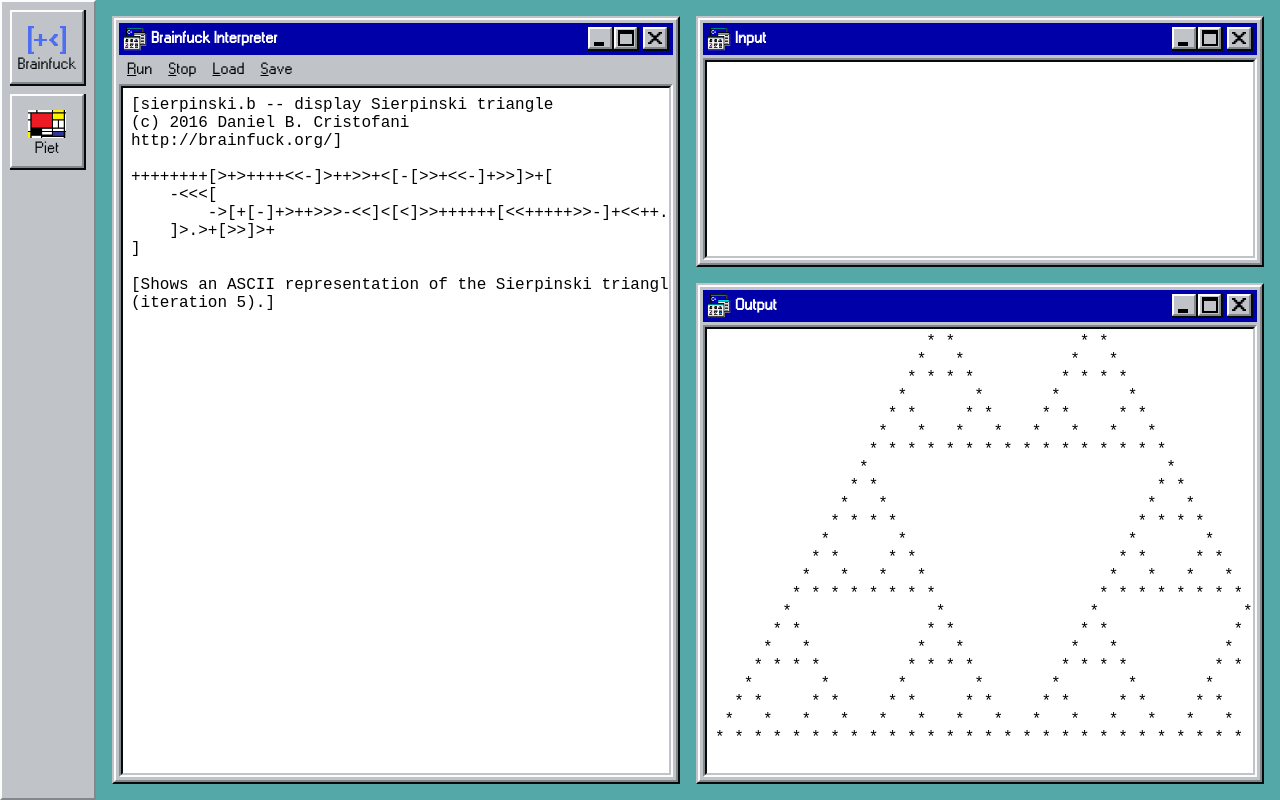
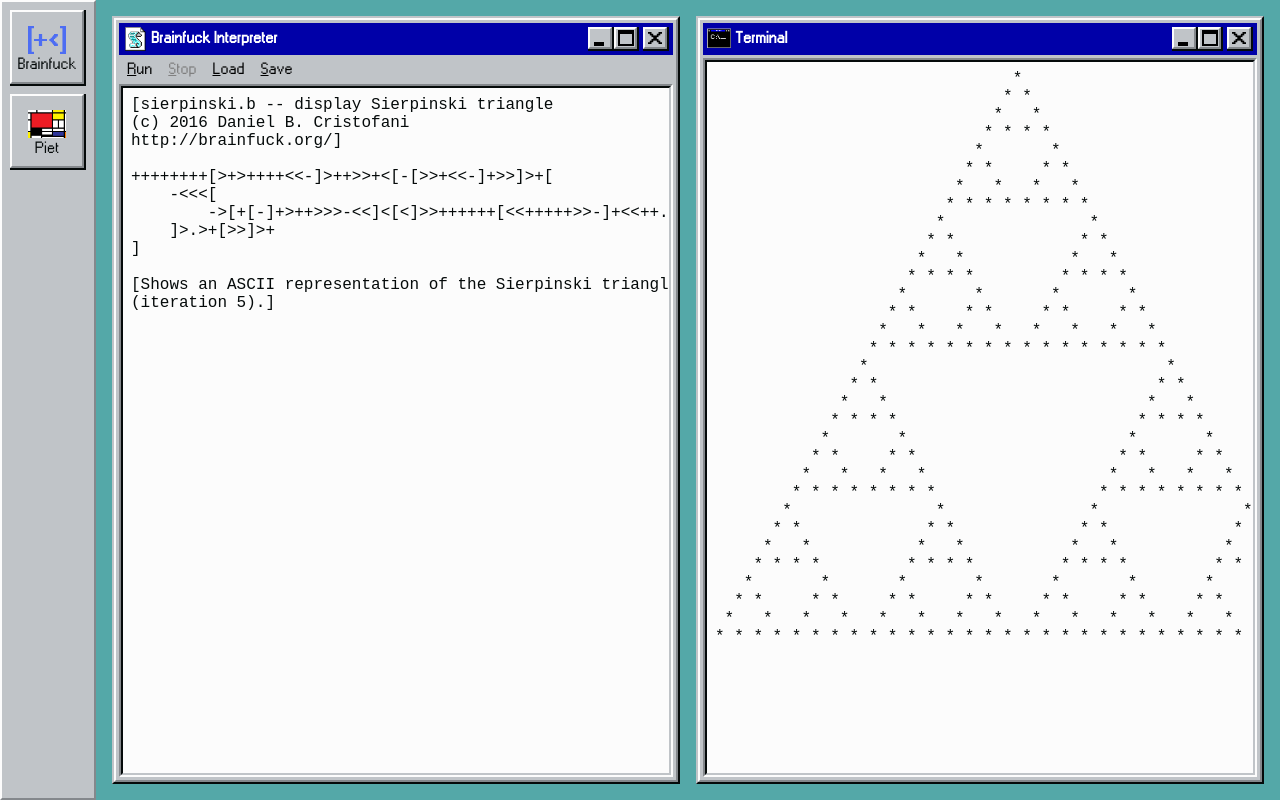
Before and after one commit to PScottZero/esolangs, a Next.js app: page /esolangs/brainfuck in a window 1280 px wide. Built offline with nearby package versions, Linux system fonts and the light colour scheme.

Commit message:
combined input + output

```diff
--- a/app/brainfuck/interpreter.ts
+++ b/app/brainfuck/interpreter.ts
@@ -1,9 +1,7 @@
 import { createBytes } from "../utils";
 
 const DATA_SIZE = 0x10000;
-
 const OPS_PER_ANIM_REQ = 4096;
-
 const OP_CHARS = [">", "<", "+", "-", ".", ",", "[", "]"];
 
 export class BrainfuckInterpreter {
@@ -16,13 +14,19 @@ export class BrainfuckInterpreter {
   input: string;
   inputPtr: number;
 
-  outputRef: React.RefObject<HTMLTextAreaElement>;
+  ioRef: React.RefObject<HTMLTextAreaElement>;
+  prevIoRef: React.MutableRefObject<string>;
 
   running: boolean;
+  setRunning: React.Dispatch<React.SetStateAction<boolean>>;
   waitingForInput: boolean;
   stopped: boolean;
 
-  constructor(outputRef: React.RefObject<HTMLTextAreaElement>) {
+  constructor(
+    ioRef: React.RefObject<HTMLTextAreaElement>,
+    prevIoRef: React.MutableRefObject<string>,
+    setRunning: React.Dispatch<React.SetStateAction<boolean>>
+  ) {
     this.data = createBytes(DATA_SIZE);
     this.dataPtr = 0;
 
@@ -32,9 +36,11 @@ export class BrainfuckInterpreter {
     this.input = "";
     this.inputPtr = 0;
 
-    this.outputRef = outputRef;
+    this.ioRef = ioRef;
+    this.prevIoRef = prevIoRef;
 
     this.running = false;
+    this.setRunning = setRunning;
     this.waitingForInput = false;
     this.stopped = true;
   }
@@ -51,24 +57,26 @@ export class BrainfuckInterpreter {
     this.input = "";
     this.inputPtr = 0;
 
-    this.outputRef.current!.value = "";
+    this.ioRef.current!.value = "";
+    this.prevIoRef.current = "";
 
     this.running = true;
     this.waitingForInput = false;
     this.stopped = false;
 
     console.log("running");
+    this.setRunning(true);
     this._run();
   }
 
   _run() {
-    console.log("peter");
     for (let i = 0; i < OPS_PER_ANIM_REQ; i++) {
       if (this.waitingForInput) break;
       this.step();
       if (!this.running) {
         console.log("stopped");
         this.stopped = true;
+        this.setRunning(false);
         return;
       }
     }
@@ -85,6 +93,7 @@ export class BrainfuckInterpreter {
 
   setInput(input: string) {
     this.input = input;
+    this.inputPtr = 0;
     this.waitingForInput = false;
   }
 
@@ -151,10 +160,9 @@ export class BrainfuckInterpreter {
   }
 
   out() {
-    this.outputRef.current!.value += String.fromCharCode(
-      this.data[this.dataPtr]
-    );
-    this.outputRef.current!.scrollTop = this.outputRef.current!.scrollHeight;
+    this.ioRef.current!.value += String.fromCharCode(this.data[this.dataPtr]);
+    this.prevIoRef.current = this.ioRef.current!.value;
+    this.ioRef.current!.scrollTop = this.ioRef.current!.scrollHeight;
   }
 
   in() {
--- a/app/brainfuck/page.module.scss
+++ b/app/brainfuck/page.module.scss
@@ -2,25 +2,13 @@
 
 .main {
   display: grid;
-  grid-template-areas: "editor input" "editor output";
-  grid-template-rows: 1fr 2fr;
+  grid-template-areas: "editor terminal";
+  grid-template-rows: 1fr;
   grid-template-columns: 1fr 1fr;
   width: 100%;
   height: 100%;
   gap: $gap-size;
   padding: $gap-size;
-}
-
-.editor {
-  grid-area: editor;
-}
-
-.input {
-  grid-area: input;
-}
-
-.output {
-  grid-area: output;
 }
 
 .textArea {
@@ -34,4 +22,6 @@
   font-size: 1rem;
   font-family: monospace;
   text-wrap: nowrap;
+  color: $black;
+  background: $white;
 }
--- a/app/brainfuck/page.tsx
+++ b/app/brainfuck/page.tsx
@@ -25,20 +25,20 @@ export default function Brainfuck() {
   const loadRef = useRef<HTMLInputElement>(null);
   const saveRef = useRef<HTMLAnchorElement>(null);
   const progRef = useRef<HTMLTextAreaElement>(null);
-  const inputRef = useRef<HTMLTextAreaElement>(null);
-  const prevInputRef = useRef<string>("");
-  const outputRef = useRef<HTMLTextAreaElement>(null);
+  const ioRef = useRef<HTMLTextAreaElement>(null);
+  const prevIORef = useRef<string>("");
+  const [running, setRunning] = useState<boolean>(false);
   const interpreter = useRef<BrainfuckInterpreter>(
-    new BrainfuckInterpreter(outputRef)
+    new BrainfuckInterpreter(ioRef, prevIORef, setRunning)
   );
 
   const run = async () => {
-    inputRef.current!.value = "";
-    prevInputRef.current = "";
-    await interpreter.current!.run(progRef.current!.value);
+    await interpreter.current.run(progRef.current!.value);
   };
 
-  const stop = async () => await interpreter.current!.stop();
+  const stop = async () => {
+    await interpreter.current.stop();
+  };
 
   const chooseFile = () => loadRef.current!.click();
 
@@ -58,13 +58,16 @@ export default function Brainfuck() {
   };
 
   const setInput = () => {
-    let currInput = inputRef.current!.value;
-    if (currInput.length <= prevInputRef.current.length) {
-      currInput = prevInputRef.current;
-      inputRef.current!.value = currInput;
-    } else if (currInput.endsWith("\n")) {
-      prevInputRef.current = currInput;
-      interpreter.current.setInput(currInput);
+    let io = ioRef.current!.value;
+    let prevIO = prevIORef.current;
+    if (io.length <= prevIO.length) {
+      io = prevIORef.current;
+      ioRef.current!.value = io;
+    } else if (io.endsWith("\n")) {
+      const input = io.substring(prevIO.length);
+      console.log(input);
+      prevIORef.current = io;
+      interpreter.current.setInput(input);
     }
   };
 
@@ -77,32 +80,25 @@ export default function Brainfuck() {
     <main className={styles.main}>
       <Window
         title="Brainfuck Interpreter"
+        icon="editor.png"
+        gridArea="editor"
         actions={
           new Map([
-            ["Run", run],
-            ["Stop", stop],
-            ["Load", chooseFile],
-            ["Save", save],
+            ["Run", [run, false]],
+            ["Stop", [stop, !running]],
+            ["Load", [chooseFile, false]],
+            ["Save", [save, false]],
           ])
         }
-        gridArea="editor"
       >
         <textarea ref={progRef} className={styles.textArea} name="editor" />
       </Window>
-      <Window title="Input">
+      <Window title="Terminal" icon="terminal.png" gridArea="terminal">
         <textarea
-          ref={inputRef}
+          ref={ioRef}
           className={styles.textArea}
-          name="input"
+          name="terminal"
           onChange={setInput}
-        />
-      </Window>
-      <Window title="Output">
-        <textarea
-          ref={outputRef}
-          className={styles.textArea}
-          name="output"
-          readOnly={true}
         />
       </Window>
       <input
--- a/app/components/window/window.tsx
+++ b/app/components/window/window.tsx
@@ -4,8 +4,9 @@ import { ReactElement } from "react";
 
 type WindowProps = {
   title: string;
-  actions?: Map<string, () => void>;
+  icon?: string;
   gridArea?: string;
+  actions?: Map<string, [() => void, boolean]>;
   children?: React.ReactNode;
 };
 
@@ -55,11 +56,20 @@ function TitleBarButtons(): ReactElement {
 type ActionProps = {
   name: string;
   func: () => void;
+  disabled: boolean;
 };
 
-function Action({ name, func }: ActionProps): ReactElement {
+function Action({ name, func, disabled }: ActionProps): ReactElement {
   return (
-    <span onClick={func} className={styles.action}>
+    <span
+      onClick={func}
+      className={styles.action}
+      style={{
+        pointerEvents: disabled ? "none" : "auto",
+        color: disabled ? "gray" : "",
+        cursor: disabled ? "auto" : "pointer",
+      }}
+    >
       <u>{name.substring(0, 1)}</u>
       {name.substring(1)}
     </span>
@@ -68,13 +78,16 @@ function Action({ name, func }: ActionProps): ReactElement {
 
 export default function Window({
   title,
+  icon,
   actions,
   gridArea,
   children,
 }: WindowProps) {
   const actionEls: ReactElement[] = [];
-  actions?.forEach((func: () => void, name: string) => {
-    actionEls.push(<Action key={name} name={name} func={func} />);
+  actions?.forEach((cfg: [() => void, boolean], name: string) => {
+    actionEls.push(
+      <Action key={name} name={name} func={cfg[0]} disabled={cfg[1]} />
+    );
   });
   return (
     <div
@@ -85,7 +98,7 @@ export default function Window({
         <div className={styles.titleBar}>
           <div className={styles.title}>
             <Image
-              src="/esolangs/icons/window-icon.png"
+              src={`/esolangs/icons/${icon ?? "window-icon.png"}`}
               alt="window icon"
               width={32}
               height={32}
```
Also changed, not shown: public/icons/editor.png (added), public/icons/terminal.png (added).
